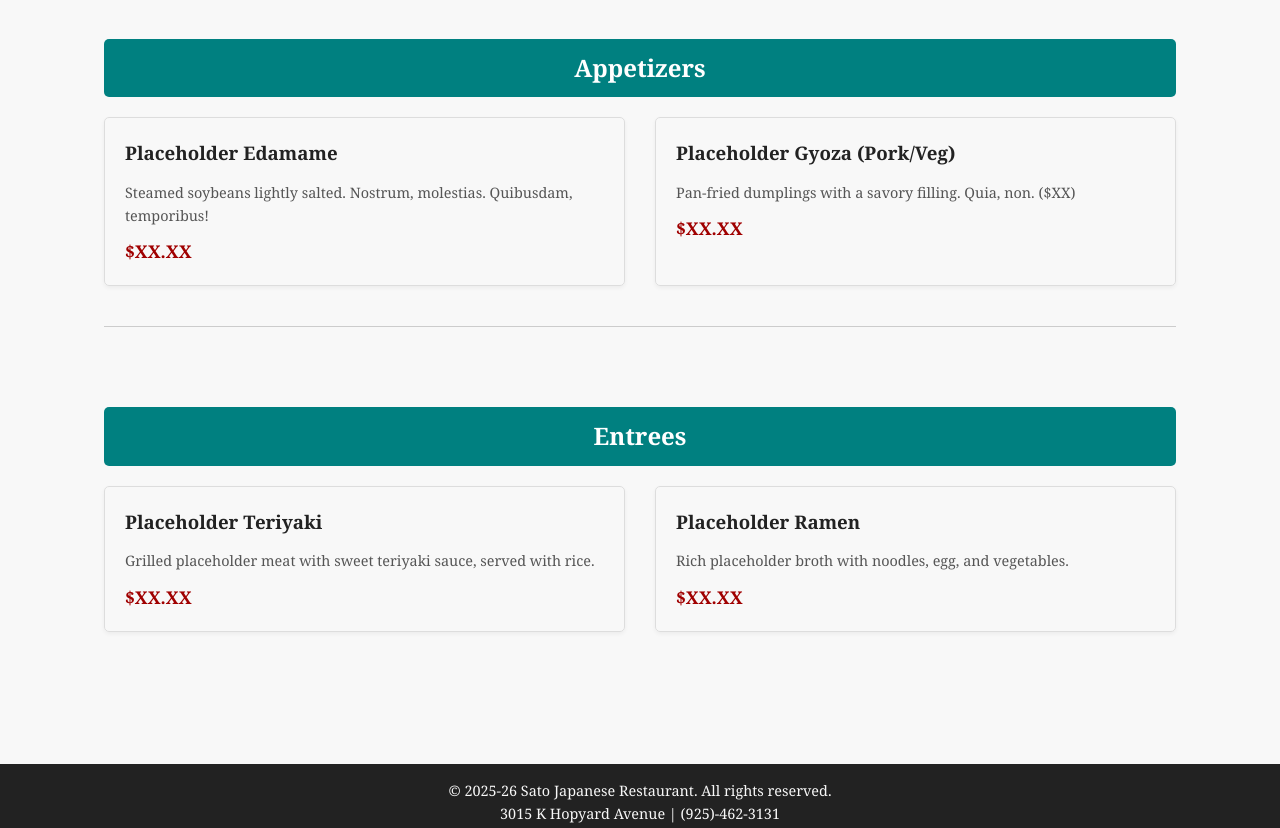
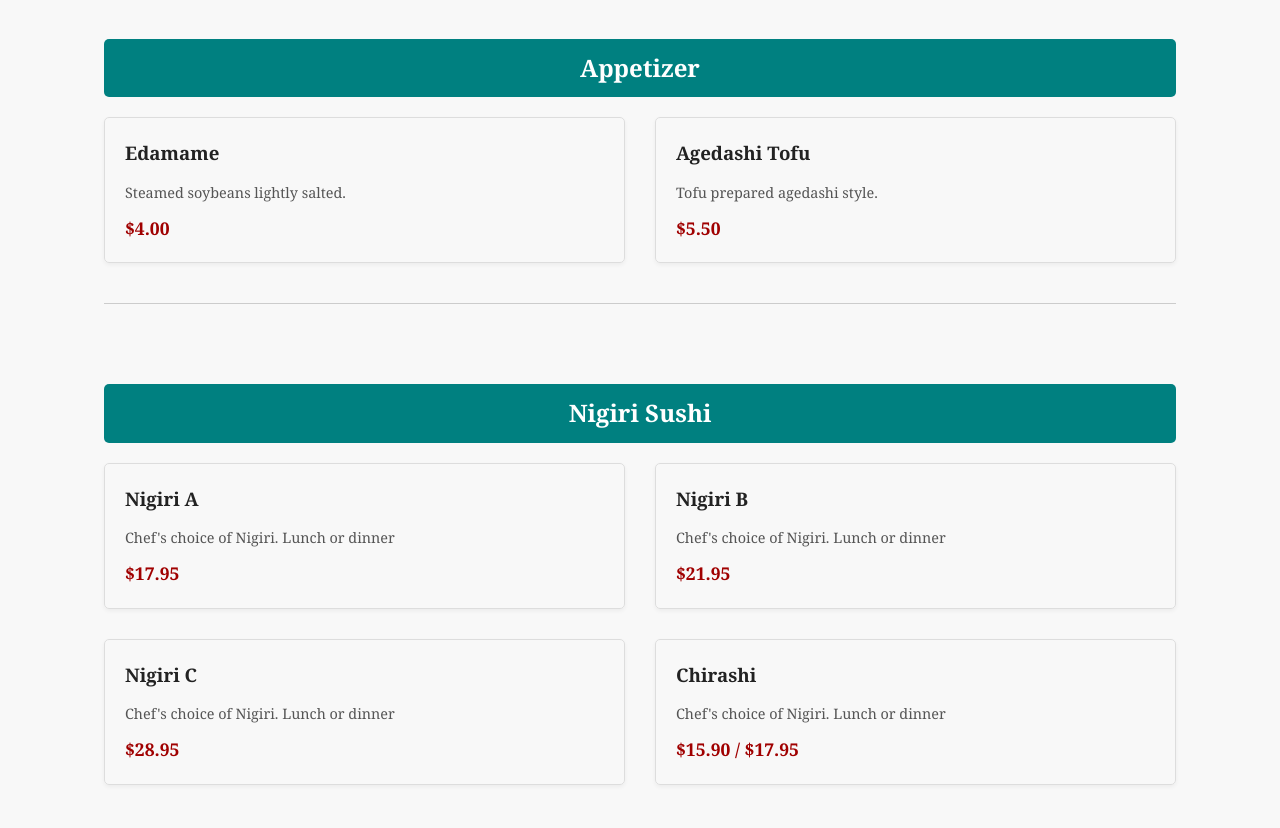
Before and after one commit to Spauldo11/sato-sushi-restaurant, a plain HTML site: page menu.html in a window 1280 px wide. Shown: the part 940-1768 px from the top of the page. Drawn offline with Linux system fonts and the light colour scheme.

Commit message:
Refactor navigation links and update menu items for clarity and consistency

```diff
--- a/menu.html
+++ b/menu.html
@@ -13,7 +13,7 @@
         <nav>
             <ul>
                 <li><a href="index.html">Home</a></li>
-                <li><a href="hours.html">Hours & Location</a></li>
+                <li><a href="hours.html">Hours</a></li>
                 <li><a href="menu.html" class="active">Menu</a></li>
             </ul>
         </nav>
@@ -67,35 +67,48 @@
         </section>
 
         <section class="menu-category">
-            <h2>Appetizers</h2>
+            <h2>Appetizer</h2>
             <div class="menu-items">
                 <article class="menu-item float-up-on-load">
-                    <h3>Placeholder Edamame</h3>
-                    <p class="description">Steamed soybeans lightly salted. Nostrum, molestias. Quibusdam, temporibus!</p>
-                    <p class="price">$XX.XX</p>
+                    <h3>Edamame</h3>
+                    <p class="description">Steamed soybeans lightly salted.</p>
+                    <p class="price">$4.00</p>
                 </article>
 
                 <article class="menu-item float-up-on-load">
-                    <h3>Placeholder Gyoza (Pork/Veg)</h3>
-                    <p class="description">Pan-fried dumplings with a savory filling. Quia, non. ($XX)</p>
-                    <p class="price">$XX.XX</p>
+                    <h3>Agedashi Tofu</h3>
+                    <p class="description">Tofu prepared agedashi style.</p>
+                    <p class="price">$5.50</p>
                 </article>
             </div>
         </section>
 
         <section class="menu-category">
-            <h2>Entrees</h2>
-            <div class="menu-items">
+            <h2>Nigiri Sushi</h2>
+            <div class="menu-items" style="padding-bottom: 30px;">
                 <article class="menu-item float-up-on-load">
-                    <h3>Placeholder Teriyaki</h3>
-                    <p class="description">Grilled placeholder meat with sweet teriyaki sauce, served with rice.</p>
-                    <p class="price">$XX.XX</p>
+                    <h3>Nigiri A</h3>
+                    <p class="description">Chef's choice of Nigiri. Lunch or dinner</p>
+                    <p class="price">$17.95</p>
                 </article>
 
                 <article class="menu-item float-up-on-load">
-                    <h3>Placeholder Ramen</h3>
-                    <p class="description">Rich placeholder broth with noodles, egg, and vegetables. </p>
-                    <p class="price">$XX.XX</p>
+                    <h3>Nigiri B</h3>
+                    <p class="description">Chef's choice of Nigiri. Lunch or dinner </p>
+                    <p class="price">$21.95</p>
+                </article>
+            </div>
+            <div class="menu-items">
+                <article class="menu-item float-up-on-load">
+                    <h3>Nigiri C</h3>
+                    <p class="description">Chef's choice of Nigiri. Lunch or dinner </p>
+                    <p class="price">$28.95</p>
+                </article>
+
+                <article class="menu-item float-up-on-load">
+                    <h3>Chirashi</h3>
+                    <p class="description">Chef's choice of Nigiri. Lunch or dinner </p>
+                    <p class="price">$15.90 / $17.95</p>
                 </article>
             </div>
         </section>
--- a/style.css
+++ b/style.css
@@ -187,7 +187,7 @@ section:last-of-type {
     font-family: cursive;
     font-size: 1.2rem;
     margin-top: 10px;
-    color: #fefefe;
+    color: #ffffff;
     text-shadow:
         0 0 5px rgba(0, 0, 255, 0.6),
         0 0 10px rgba(0, 0, 255, 0.6),
```
Also changed, not shown: hours.html (+1 -1 lines), index.html (+1 -1 lines).
